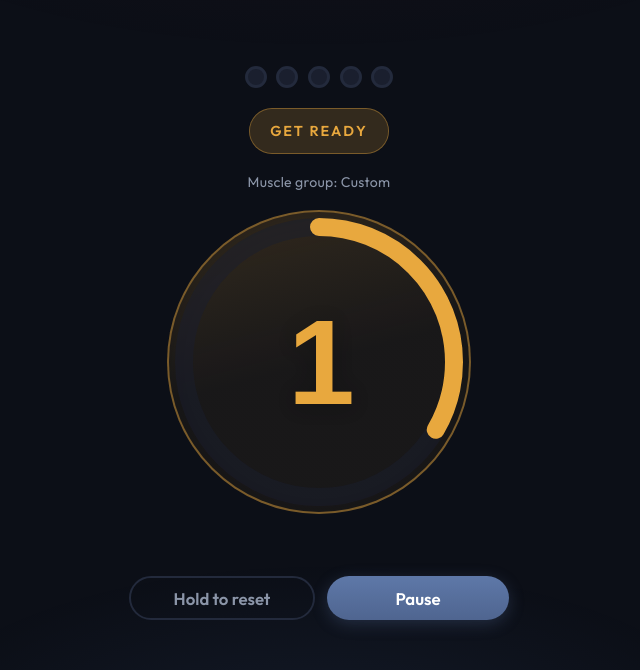
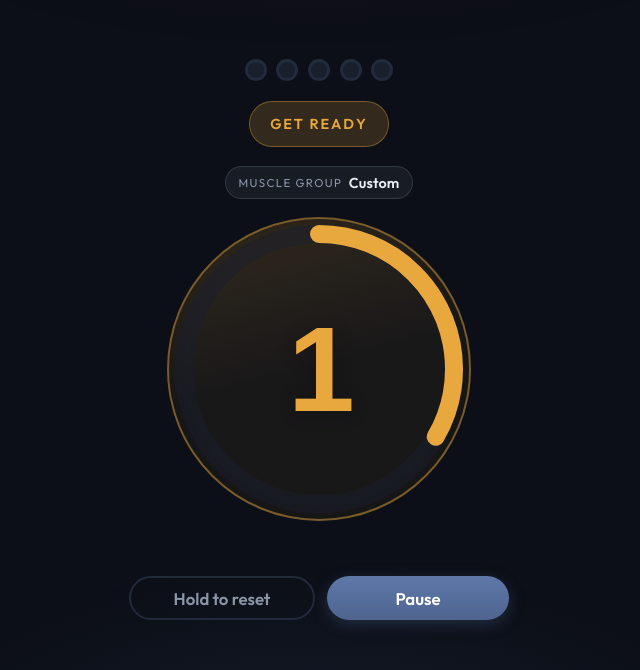
Before and after one commit to rtpro/gymmer, a plain HTML site: page index.html in a window 1280 px wide. Both pictures are taken after a click on the button "Start exercise". Shown: the part 118-788 px from the top of the page, without its empty margins (321-961 px from the left). Drawn offline with Linux system fonts and the light colour scheme.

Commit message:
Polish timer muscle group badge to match app design

```diff
--- a/app.js
+++ b/app.js
@@ -467,7 +467,8 @@
   function renderTimerMuscleGroup() {
     if (!dom.timerMuscleGroup) return;
     const meta = getBodyPartMeta(getResolvedWorkoutPreset());
-    dom.timerMuscleGroup.textContent = "Muscle group: " + meta.label;
+    const valueEl = dom.timerMuscleGroup.querySelector(".timer-muscle-group__value");
+    if (valueEl) valueEl.textContent = meta.label;
   }
 
   function saveCompletion(completedWork, completedRest, full) {
--- a/index.html
+++ b/index.html
@@ -122,7 +122,10 @@
         <div class="timer-block">
           <div class="set-dots" id="set-dots" role="status" aria-label="Set progress"></div>
           <div class="phase-badge" id="phase-badge" aria-live="polite">Work</div>
-          <div class="timer-muscle-group" id="timer-muscle-group" aria-live="polite">Muscle group: Custom</div>
+          <div class="timer-muscle-group" id="timer-muscle-group" aria-live="polite">
+            <span class="timer-muscle-group__label">Muscle group</span>
+            <span class="timer-muscle-group__value">Custom</span>
+          </div>
 
           <button type="button" class="timer-display-button" id="timer-display-btn" aria-label="Start timer">
             <div class="timer-display" id="timer-display" aria-live="assertive" style="--progress: 1">
--- a/styles.css
+++ b/styles.css
@@ -540,11 +540,30 @@ body::before {
 }
 
 .timer-muscle-group {
-  font-size: 0.88rem;
+  min-height: 1.85rem;
+  display: inline-flex;
+  align-items: center;
+  justify-content: center;
+  gap: 0.4rem;
+  padding: 0.35rem 0.8rem;
+  border-radius: 999px;
+  background: rgba(139, 149, 168, 0.1);
+  border: 1px solid rgba(139, 149, 168, 0.24);
+  backdrop-filter: blur(6px);
+}
+
+.timer-muscle-group__label {
+  font-size: 0.72rem;
   color: var(--text-muted);
-  letter-spacing: 0.02em;
-  text-align: center;
-  min-height: 1.2rem;
+  text-transform: uppercase;
+  letter-spacing: 0.12em;
+}
+
+.timer-muscle-group__value {
+  font-size: 0.9rem;
+  color: var(--text);
+  font-weight: 600;
+  letter-spacing: 0.01em;
 }
 
 .timer-display {
--- a/sw.js
+++ b/sw.js
@@ -1,4 +1,4 @@
-const CACHE_NAME = "gymmer-v47";
+const CACHE_NAME = "gymmer-v48";
 const ASSETS = ["index.html", "styles.css", "app.js", "manifest.json", "icon.svg"];
 
 self.addEventListener("install", function (e) {
```
